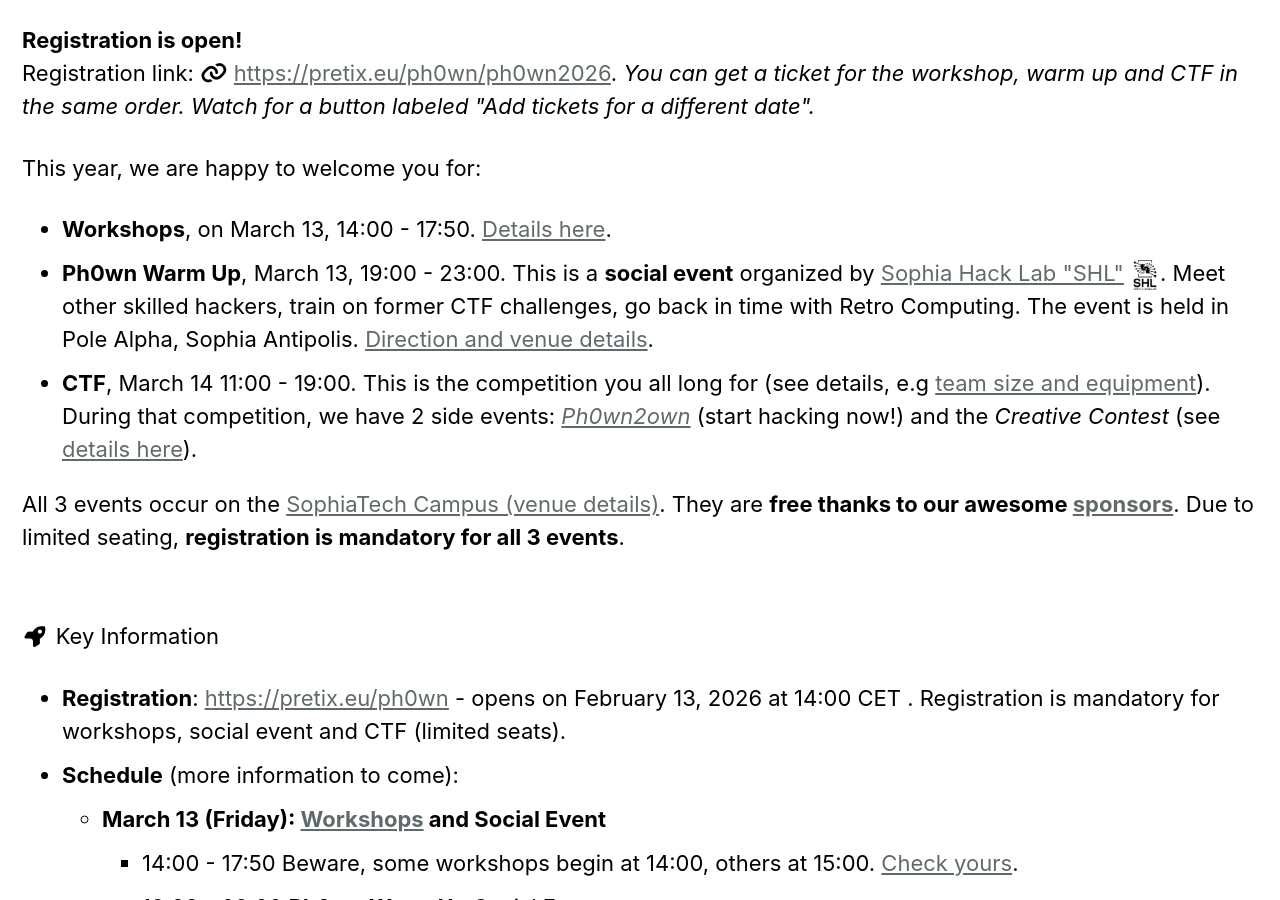
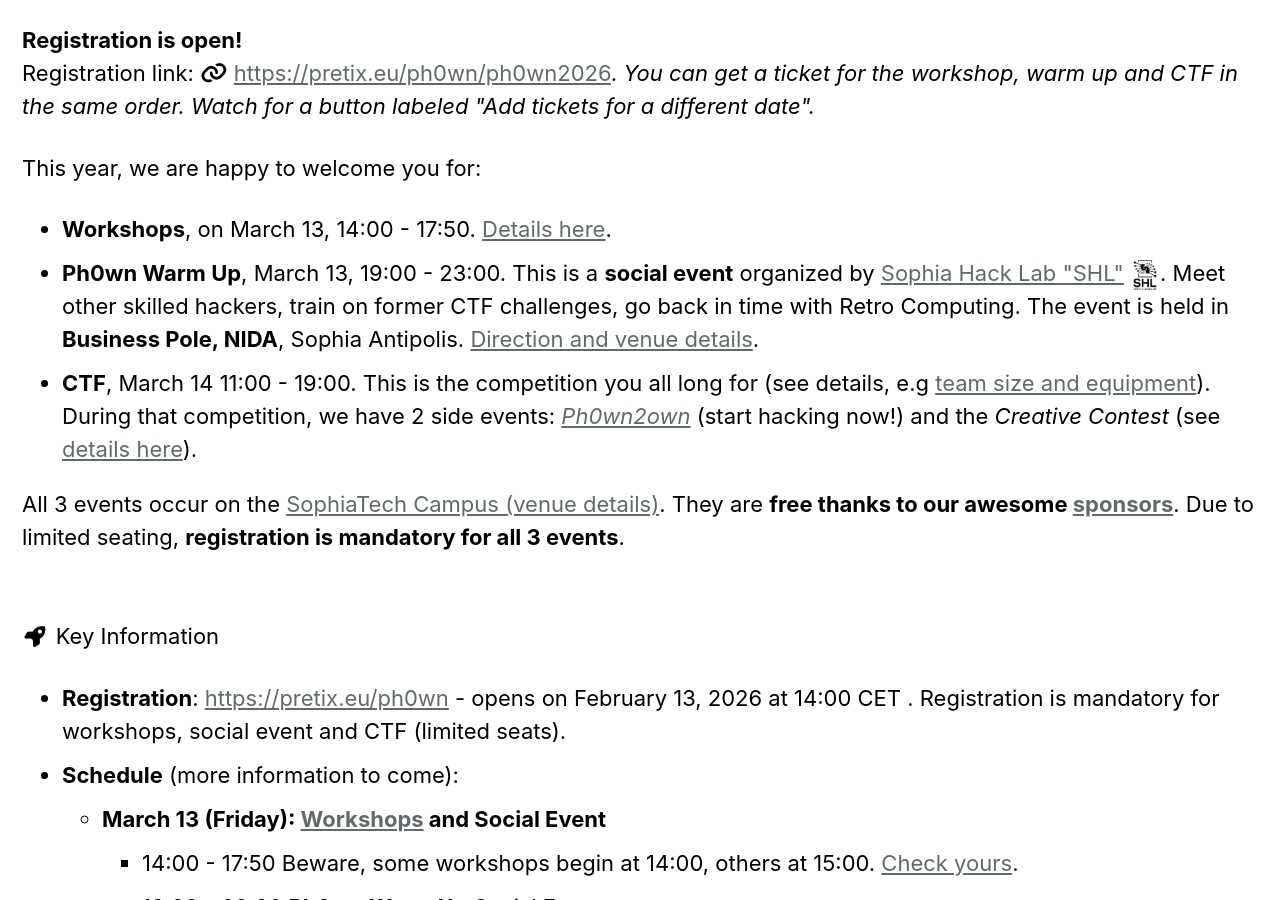
Before and after one commit to ph0wn/ph0wn.github.io, a Jekyll site: the page built from _pages/index.html, in a window 1280 px wide and 900 px high, scrolled down 801 px. Built offline with Jekyll 4.4.1, drawn with Linux system fonts in a browser that asks for light colours; cached includes are drawn as plain includes.

Commit message:
warm up is at Business Pole

```diff
--- a/_pages/contest.html
+++ b/_pages/contest.html
@@ -24,7 +24,7 @@ Ideas: <a href="https://en.wikipedia.org/wiki/Flagship">Flag ship</a> has severa
 
 <ul>
 <li><i class="fa-solid fa-receipt"></i> At the entrance of the Ph0wn CTF (March 14, 2026), every participant will receive <i>one</i> <b>vote token</b>.</li>
-<li><i class="fa-solid fa-camera"></i> <b>Send your photo</b>  via Discord DM to BlackB0x, Cryptax, or Sandro before 11:30 (AM). Your costume should match the theme "Flag Ship / Pirates". <b>Important</b>: your photo must be taken on site, on the same day. It should not include any weapon whatsoever, no alcohol + comply to <a href="/conduct">Code of Conduct</a>.</li>
+<li><i class="fa-solid fa-camera"></i> <b>Send your photo</b>  via Discord DM to BlackB0x, Cryptax, or Sandro before 11:30 (AM). Your costume should match the theme "Flag Ship / Pirates". <b>Important</b>: your photo must be taken on site, on the same day. It should not include any weapon whatsoever (even cosplay), no alcohol + comply to <a href="/conduct">Code of Conduct</a>.</li>
 <li><i class="fa-solid fa-link"></i> On the CTF interface, <b>link your vote token to your user account</b>. Beware, you can only use your vote token once, and it cannot be undone.</li>
 <li><i class="fa-solid fa-clock"></i> Voting opens at <b>12:00 and closes at 18:00</b>. You can change your vote any time you wish before 18:00. You may vote for yourself of course!</li>
 <li><i class="fa-solid fa-medal"></i> Top 3 collect their prize at 18:30.</li>
--- a/_pages/index.html
+++ b/_pages/index.html
@@ -35,7 +35,7 @@ header:
       This year, we are happy to welcome you for:
       <ul>
 	<li><b>Workshops</b>, on March 13, 14:00 - 17:50. <a href="/workshops/">Details here</a>.</li>
-	<li><b>Ph0wn Warm Up</b>, March 13, 19:00 - 23:00. This is a <b>social event</b> organized by <a href="https://shl.contact">Sophia Hack Lab "SHL"</a> <img src="/assets/images/sponsors/logo-SHL-dark.png" width="30px"></img></b>. Meet other skilled hackers, train on former CTF challenges, go back in time with Retro Computing. The event is held in Pole Alpha, Sophia Antipolis. <a href="/venue/">Direction and venue details</a>.</li>
+	<li><b>Ph0wn Warm Up</b>, March 13, 19:00 - 23:00. This is a <b>social event</b> organized by <a href="https://shl.contact">Sophia Hack Lab "SHL"</a> <img src="/assets/images/sponsors/logo-SHL-dark.png" width="30px"></img></b>. Meet other skilled hackers, train on former CTF challenges, go back in time with Retro Computing. The event is held in <b>Business Pole, NIDA</b>, Sophia Antipolis. <a href="/venue/">Direction and venue details</a>.</li>
 	<li><b>CTF</b>, March 14 11:00 - 19:00. This is the competition you all long for (see details, e.g <a href="/participate/">team size and equipment</a>). During that competition, we have 2 side events: <a href="/ph0wn2own"><i>Ph0wn2own</i></a> (start hacking now!) and the <i>Creative Contest</i> (see <a href="/contest/">details here</a>).</li>
 </ul>
 
--- a/_pages/venue.html
+++ b/_pages/venue.html
@@ -47,8 +47,8 @@ entries_layout: grid
 
 	<p>
 	  For the Ph0wn Warm Up Social Event,
-	  <b><a href="https://www.sophia-antipolis.fr/alpha-sophia-antipolis/">Pole Alpha</a></b>, Campus SophiaTech<br>
-	  <a href="https://www.openstreetmap.org/?#map=17/43.614085/7.072873 ">GPS: latitude: 43.614085, longitude: 7.07283</a><br>
+	  <b><a href="https://www.agglo-sophiaantipolis.fr/entreprendre-et-investir/accompagner-et-financer-votre-projet-dentreprise/acteur-de-laccompagnement/business-pole-le-nida">Business Pole, NIDA</a></b>, Sophia Antipolis<br>
+	  <a href="https://www.openstreetmap.org/search?query=business+pole%2C+sophia+antipolis&zoom=18&minlon=7.07197666168213&minlat=43.61199149739503&maxlon=7.078295946121217&maxlat=43.61622489340266#map=19/43.627312/7.041170">GPS: latitude: 43.627349, longitude: 7.041416</a><br>
 
 	  </p>
 
```
